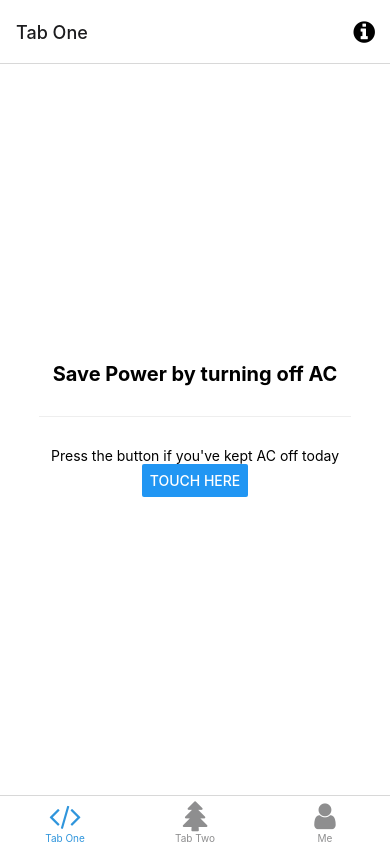
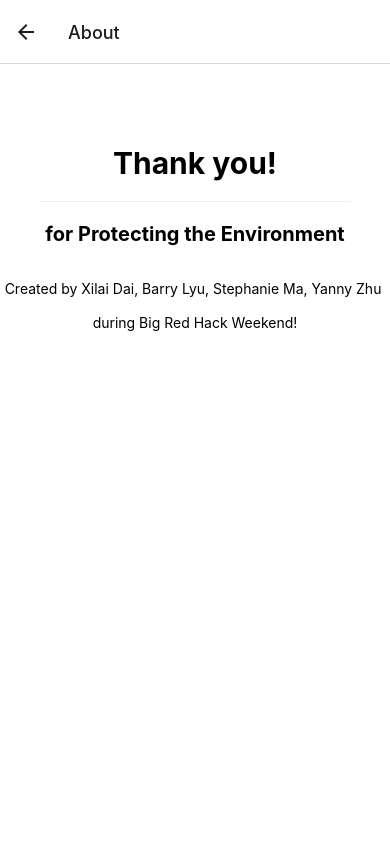
Before and after one commit to fangzhonglyu/BigRedTree, a React Native app in the folder TreeAppFront/: screen /About in a window 390 px wide. Built offline with nearby package versions, Linux system fonts and the light colour scheme; what expo-linking, expo-web-browser would draw is missing.

Commit message:
Frontend final update
Co-Authored-By: Stephanie Ma <53959407+calciiium@users.noreply.github.com>
Co-Authored-By: huoshenlaile <48918740+huoshenlaile@users.noreply.github.com>

```diff
--- a/TreeAppFront/navigation/LinkingConfiguration.ts
+++ b/TreeAppFront/navigation/LinkingConfiguration.ts
@@ -32,7 +32,7 @@ const linking: LinkingOptions<RootStackParamList> = {
           },
         },
       },
-      Modal: 'modal',
+      Modal: 'About',
       NotFound: '*',
     },
   },
--- a/TreeAppFront/navigation/index.tsx
+++ b/TreeAppFront/navigation/index.tsx
@@ -42,7 +42,7 @@ function RootNavigator() {
       <Stack.Screen name="Root" component={BottomTabNavigator} options={{ headerShown: false }} />
       <Stack.Screen name="NotFound" component={NotFoundScreen} options={{ title: 'Oops!' }} />
       <Stack.Group screenOptions={{ presentation: 'modal' }}>
-        <Stack.Screen name="Modal" component={ModalScreen} />
+        <Stack.Screen name="About" component={ModalScreen} />
       </Stack.Group>
     </Stack.Navigator>
   );
@@ -71,11 +71,11 @@ function BottomTabNavigator({ route, navigation }) {
         name="TabOne"
         component={TabOneScreen}
         options={({ navigation }: RootTabScreenProps<'TabOne'>) => ({
-          title: 'Tab One',
-          tabBarIcon: ({ color }) => <TabBarIcon name="code" color={color} />,
+          title: 'Save Power!',
+          tabBarIcon: ({ color }) => <TabBarIcon name="power-off" color={color} />,
           headerRight: () => (
             <Pressable
-              onPress={() => navigation.navigate('Modal')}
+              onPress={() => navigation.navigate('About')}
               style={({ pressed }) => ({
                 opacity: pressed ? 0.5 : 1,
               })}>
@@ -93,7 +93,7 @@ function BottomTabNavigator({ route, navigation }) {
         name="TabTwo"
         component={TabTwoScreen}
         options={{
-          title: 'Tab Two',
+          title: 'Trees',
           tabBarIcon: ({ color }) => <TabBarIcon name="tree" color={color} />,
         }}
         listeners={({ navigation }) => ({
--- a/TreeAppFront/network.tsx
+++ b/TreeAppFront/network.tsx
@@ -52,13 +52,13 @@ export function getUsers() {
 }
 
 export function updateTree(sub: string, tree: number) {
-  fetch(url + 'users/tree/', {
+  return fetch(url + 'users/tree/', {
     method: 'POST',
     headers: {
       'Content-Type': 'application/json'
     },
     body: JSON.stringify({
-      treenum: tree,
+      amount: tree,
       sub: sub
     })
   })
@@ -69,5 +69,4 @@ export function updateTree(sub: string, tree: number) {
     .catch((error) => {
       console.error('Error:', error);
     });
-  return 0;
 }
--- a/TreeAppFront/screens/ModalScreen.tsx
+++ b/TreeAppFront/screens/ModalScreen.tsx
@@ -7,10 +7,16 @@ import { Text, View } from '../components/Themed';
 export default function ModalScreen() {
   return (
     <View style={styles.container}>
-      <Text style={styles.title}>Modal</Text>
+      <Text style={styles.first}> </Text>
+      <Text style={styles.thankyou}>Thank you!</Text>
       <View style={styles.separator} lightColor="#eee" darkColor="rgba(255,255,255,0.1)" />
-      <EditScreenInfo path="/screens/ModalScreen.tsx" />
-
+      {/* <EditScreenInfo path="/screens/ModalScreen.tsx" /> */}
+      <Text style={styles.title}>for Protecting the Environment</Text>
+      <Text>  </Text>
+      <Text>  </Text>
+      <Text> Created by Xilai Dai, Barry Lyu, Stephanie Ma, Yanny Zhu  </Text>
+      <Text>  </Text>
+      <Text> during Big Red Hack Weekend! </Text>
       {/* Use a light status bar on iOS to account for the black space above the modal */}
       <StatusBar style={Platform.OS === 'ios' ? 'light' : 'auto'} />
     </View>
@@ -21,14 +27,23 @@ const styles = StyleSheet.create({
   container: {
     flex: 1,
     alignItems: 'center',
-    justifyContent: 'center',
+    // justifyContent: 'center',
+  },
+  thankyou: {
+    fontSize: 30,
+    fontWeight: 'bold',
   },
   title: {
     fontSize: 20,
     fontWeight: 'bold',
   },
   separator: {
-    marginVertical: 30,
+    marginVertical: 20,
+    height: 1,
+    width: '80%',
+  },
+  first: {
+    marginVertical: 40,
     height: 1,
     width: '80%',
   },
--- a/TreeAppFront/screens/TabOneScreen.tsx
+++ b/TreeAppFront/screens/TabOneScreen.tsx
@@ -4,6 +4,8 @@ import EditScreenInfo from '../components/EditScreenInfo';
 import { Text, View } from '../components/Themed';
 import { RootTabScreenProps } from '../types';
 import * as React from 'react';
+
+import { updateTree, getUser } from '../network';
 
 // const [pressed, setPressed] = React.useState(false);
 
@@ -31,7 +33,18 @@ export default function TabOneScreen({ navigation }: RootTabScreenProps<'TabOne'
           <Text style={styles.title}>Save Power by turning off AC</Text>
           <View style={styles.separator} lightColor="#eee" darkColor="rgba(255,255,255,0.1)" />
           <Text>Press the button if you've kept AC off today</Text>
-          <Button title="Touch Here" onPress={() => { setPressed(true) }} />
+          <Button title="Touch Here" onPress={() => {
+            // setPressed(true);
+            if (global != null) {
+              console.log(global.sub);
+              updateTree(global.sub, 0.25).then((d) => {
+                getUser(global.sub).then((data) => {
+                  console.log('Success:', data);
+                  global.treenum = data.treenum;
+                })
+              });
+            }
+          }} />
           {/* onPress={() => { pressed = true; }}
         >
           <View style={styles.button}>
--- a/TreeAppFront/screens/TabThreeScreen.tsx
+++ b/TreeAppFront/screens/TabThreeScreen.tsx
@@ -133,6 +133,7 @@ export default function TabThreeScreen({ route, navigation }) {
       />);
     } else {
       if (userInfo != null && postUser == false) {
+        global.sub = userInfo.id;
         postNewUser(userInfo.name, userInfo.id, college)?.then((data) => {
           console.log(userInfo.id);
           setPostUser(true);
@@ -172,7 +173,7 @@ export default function TabThreeScreen({ route, navigation }) {
         return (
           <View style={styles.container}>
             <Text>{college}</Text>
-            <Text>{userData.treenum}</Text>
+            {/* <Text>{userData.treenum}</Text> */}
           </View>
         );
       } else {
@@ -204,10 +205,11 @@ export default function TabThreeScreen({ route, navigation }) {
       return (
         <View style={styles.userInfo}>
           <Image source={{ uri: userInfo.picture }} style={styles.profilePic} />
-          <Text style={styles.text}>{userInfo.name}</Text>
+          <Text style={styles.bold}>{userInfo.name}</Text>
           <View style={styles.separator} lightColor="#eee" darkColor="rgba(255,255,255,0.1)" />
           <Text>{userInfo.email}</Text>
           {/* <Text>{userInfo.id}</Text> */}
+          <Text> </Text>
           {selectCollege()}
         </View>
       );
@@ -262,6 +264,11 @@ const styles = StyleSheet.create({
     fontSize: 20,
     paddingVertical: 15
   },
+  bold: {
+    fontSize: 20,
+    paddingVertical: 15,
+    fontWeight: 'bold',
+  },
   button: {
     alignItems: 'center',
     justifyContent: 'center',
@@ -274,15 +281,15 @@ const styles = StyleSheet.create({
     flex: 1,
     alignItems: 'center',
     //justifyContent: 'stretch',
-    marginTop: 50,
-    marginHorizontal: 16,
+    // marginTop: 50,
+    // marginHorizontal: 16,
   },
   title: {
     fontSize: 20,
     fontWeight: 'bold',
   },
   separator: {
-    marginVertical: 30,
+    marginVertical: 20,
     height: 1,
     width: '180%',
   },
@@ -294,8 +301,8 @@ const styles = StyleSheet.create({
     marginHorizontal: 16,
   },
   profilePic: {
-    width: 50,
-    height: 50,
+    width: 100,
+    height: 100,
     borderRadius: 5,
   }
 });
--- a/TreeAppFront/screens/TabTwoScreen.tsx
+++ b/TreeAppFront/screens/TabTwoScreen.tsx
@@ -34,6 +34,11 @@ export default function TabTwoScreen({ route, navigation }) {
     }
     canvas = global.cvs;
     const ctx = canvas.getContext('2d');
+    // set canvas size to max windpw size
+    const www = Dimensions.get('window').width;
+    const hhh = Dimensions.get('window').height;
+    canvas.width = Dimensions.get('window').width;
+    canvas.height = Dimensions.get('window').height;
 
 
     // ctx.fillStyle = 'red';
@@ -42,7 +47,7 @@ export default function TabTwoScreen({ route, navigation }) {
 
 
     const ox = (www - 350) / 2; //offset x
-    const oy = 200; //offset y
+    const oy = 120; //offset y
     const imgx = 70; // image size x
     const imgy = 44; // image size y
     const ix = 35; // imterval x
@@ -56,7 +61,12 @@ export default function TabTwoScreen({ route, navigation }) {
     const mth = 60;
     const mtw = 36;
 
-    const raw_tree_num = 10.78
+
+    let raw_tree_num = 0;
+    if (global.treenum != null) {
+      raw_tree_num = global.treenum;
+    }
+
     const full_tree_num = Math.floor(raw_tree_num); // number of trees
     const partial_tree_num = raw_tree_num - full_tree_num; // number of partial trees
 
@@ -207,6 +217,10 @@ export default function TabTwoScreen({ route, navigation }) {
       return (
         <Text style={styles.title}>{global.treenum}</Text>
       );
+    } else {
+      return (
+        <Text style={styles.title}>0</Text>
+      );
     }
     // return (<Text> t </Text>);
   }
@@ -214,9 +228,18 @@ export default function TabTwoScreen({ route, navigation }) {
   return (
     // <Canvas ref={handleCanvas} style={{ width: '100%', height: '100%' }} />
     <View style={styles.container}>
-      <Text >Tab Two</Text>
+      <Text > </Text>
+      <Text > </Text>
+      <Text > </Text>
+      <Text > </Text>
+      <Text > </Text>
+      <Text style={styles.center}>You have planted: </Text>
+      <Text > </Text>
       {treenumber()}
+      <Text > </Text>
+      <Text style={styles.center}>Trees!</Text>
       <Canvas ref={handleCanvas} style={{ width: '100%', height: '100%' }} />
+      {treenumber()}
       {/* <View style={styles.separator}s lightColor="#eee" darkColor="rgba(255,255,255,0.1)" /> */}
       {/* <EditScreenInfo path="/screens/TabTwoScreen.tsx" /> */}
     </View>
@@ -232,12 +255,17 @@ const styles = StyleSheet.create({
     showsVerticalScrollIndicator: false,
   },
   title: {
-    fontSize: 20,
+    fontSize: 40,
     fontWeight: 'bold',
+    textAlign: 'center',
   },
   separator: {
     marginVertical: 30,
     height: 1,
     width: '80%',
   },
+  center: {
+    fontSize: 30,
+    textAlign: 'center',
+  }
 });
```
